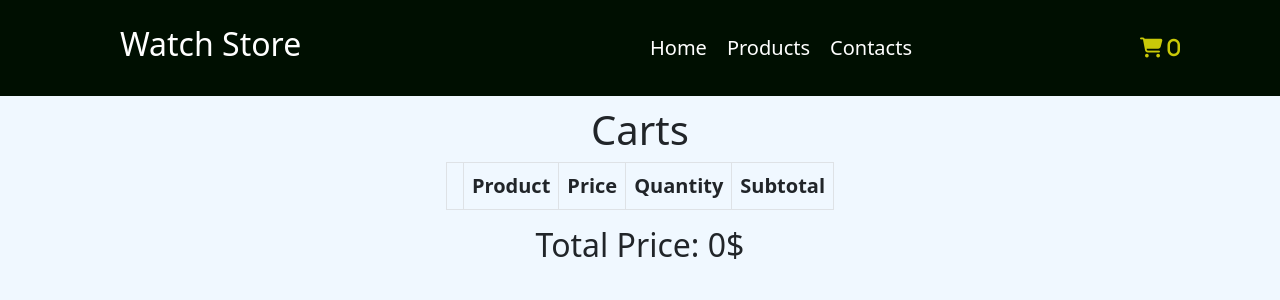
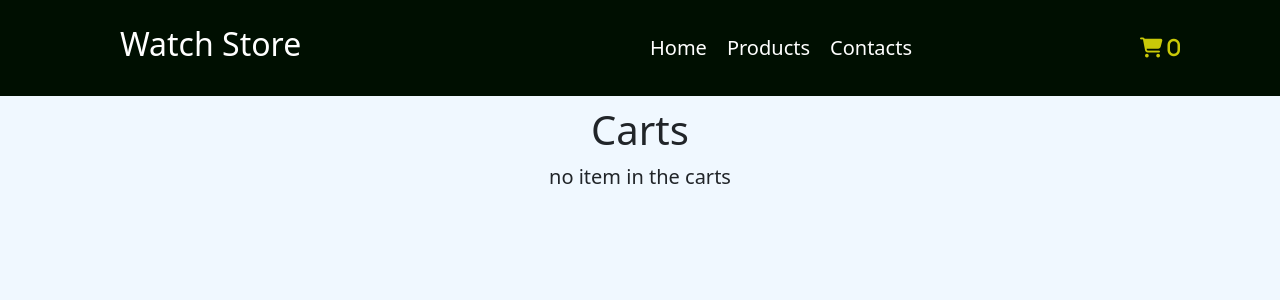
Before and after one commit to xbdirisxk/watch-store, a React (Create React App) app: page /carts in a window 1280 px wide. Shown: the top 300 px of the page. Built offline with nearby package versions, Linux system fonts and the light colour scheme.

Commit message:
show no item in cart page

```diff
--- a/src/components/pages/Carts.jsx
+++ b/src/components/pages/Carts.jsx
@@ -6,6 +6,9 @@ const Carts = ({ carts, incrementQuantity, decrementQuantity }) => {
     return (
         <div className='main-carts'>
             <h1>Carts</h1>
+            {carts.length < 1 ? (
+                <p>no item in the carts</p>
+            ) : (
                 <Table
                     className='list-carts'
                     striped
@@ -29,7 +32,10 @@ const Carts = ({ carts, incrementQuantity, decrementQuantity }) => {
                                     <img
                                         src={cart.imgUrl}
                                         alt='table pic'
-                                    style={{ width: '120px', height: '100px' }}
+                                        style={{
+                                            width: '120px',
+                                            height: '100px',
+                                        }}
                                     />
                                 </td>
                                 <td>{cart.title}</td>
@@ -59,6 +65,8 @@ const Carts = ({ carts, incrementQuantity, decrementQuantity }) => {
                         ))}
                     </tbody>
                 </Table>
+            )}
+            {carts.length > 0 ? (
                 <h2>
                     Total Price:{' '}
                     {carts.reduce(
@@ -67,6 +75,7 @@ const Carts = ({ carts, incrementQuantity, decrementQuantity }) => {
                     )}
                     $
                 </h2>
+            ) : null}
         </div>
     );
 };
```
Lines whose indentation alone changed are shown as unchanged.
